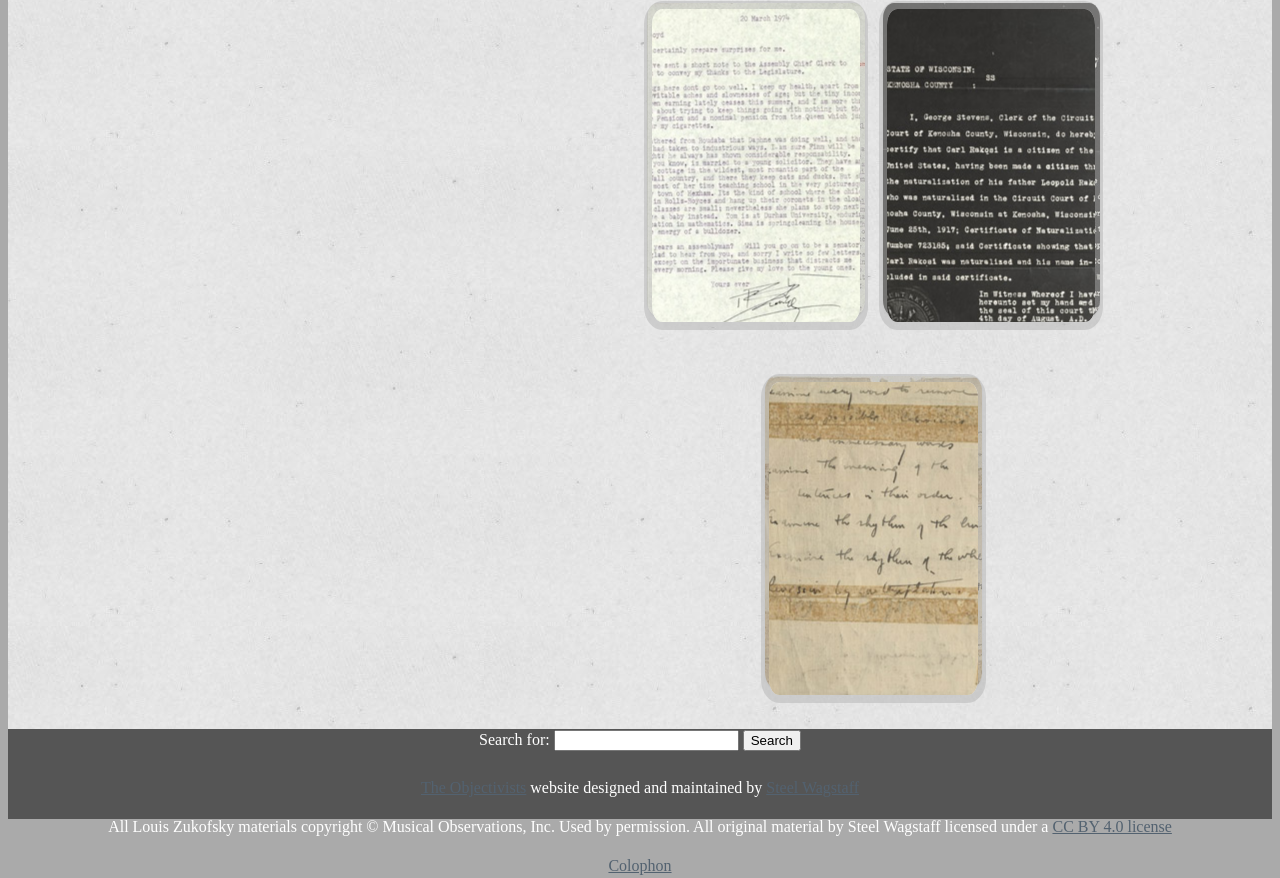
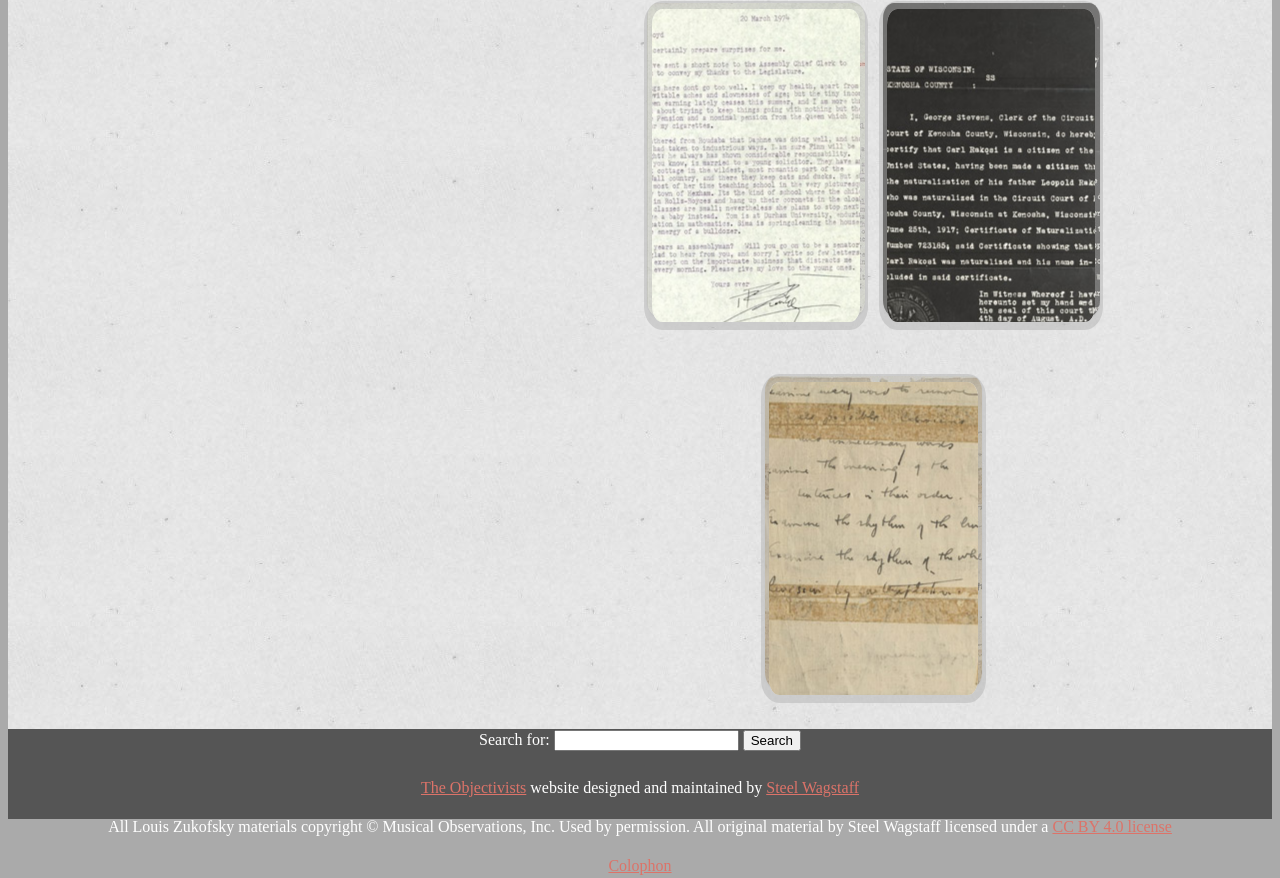
Before and after one commit to SteelWagstaff/theobjectivists-11ty, an Eleventy site: page src/index.md in a window 1280 px wide. Shown: the part 6046-6924 px from the top of the page. Built offline with nearby package versions, Linux system fonts and the light colour scheme; Eleventy itself is replaced by a stand-in of ours; files that its build step writes are made by us from their sources.

Commit message:
style: add underlines to all links and improve footer link visibility
- Update root style.css: change links from red (#c33) to blue-gray (#536270) with underlines
- Add footer link styling: use coral-light (#dc7369) for better contrast on dark background
- Ensure consistent underline decoration on base links and hover states
- Maintain alignment with src/assets/css color variables

```diff
--- a/src/assets/css/style.css
+++ b/src/assets/css/style.css
@@ -103,6 +103,18 @@ a {
 
 a:hover {
 	color: var(--color-blue-gray-darkest);
+	text-decoration: underline;
+}
+
+/* Footer links: better contrast on dark background */
+footer#footer a {
+	color: var(--color-coral-light);
+	text-decoration: underline;
+}
+
+footer#footer a:hover {
+	color: white;
+	text-decoration: underline;
 }
 
 /* Typography utilities */
--- a/style.css
+++ b/style.css
@@ -86,12 +86,13 @@ h1, h2 {
 }
 
 a {
-	color: #c33;
-	text-decoration: none;
+	color: #536270;
+	text-decoration: underline;
 }
 
 a:hover {
-	color: #333;
+	color: #424e59;
+	text-decoration: underline;
 }
 
 #container {
```
